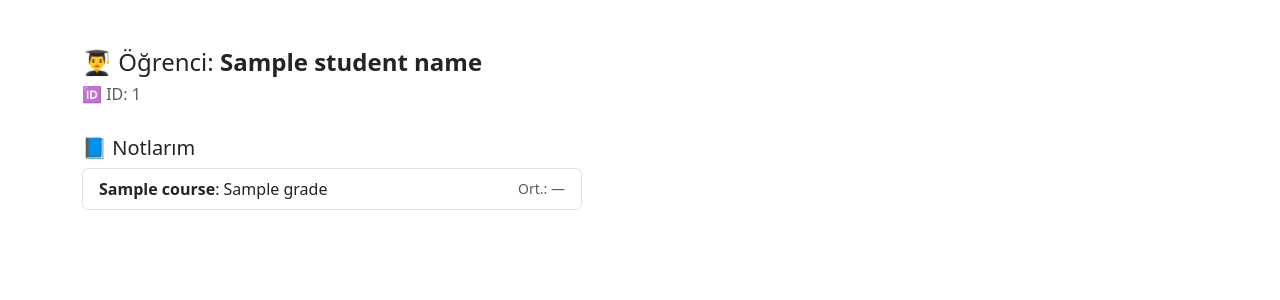
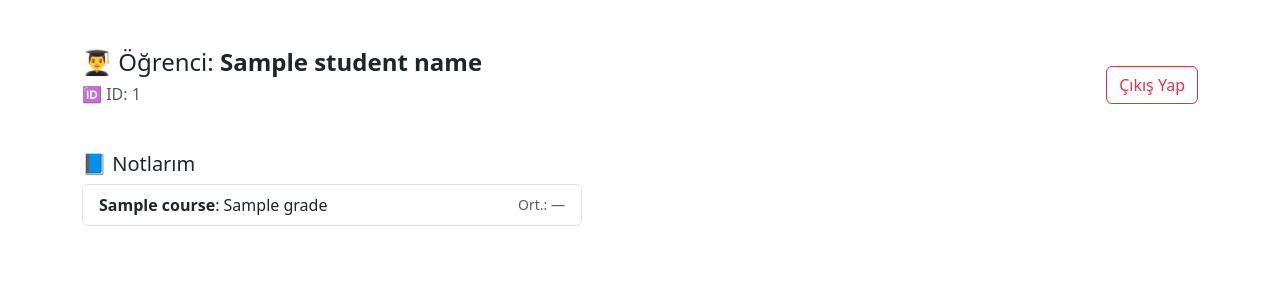
Before and after one commit to macitf/cloud-not-sistemi, a Flask app: template templates/student.html in a window 1280 px wide. Shown: the top 300 px of the page. Run offline with Flask 3, Linux system fonts and the light colour scheme; the template is opened without the code that fills it: most values are stand-ins (such as "Sample title", 1, 10 or a date in 2020); some libraries are stand-ins or nearby versions.

Commit message:
redis eklendi student.html çıkış yap eklendi

```diff
--- a/app.py
+++ b/app.py
@@ -1,4 +1,6 @@
 from flask import Flask, request, jsonify, render_template, redirect, url_for
+from flask_caching import Cache
+from datetime import datetime
 import psycopg2
 import os
 from dotenv import load_dotenv
@@ -13,9 +15,18 @@ DATABASE_URL = os.getenv("DATABASE_URL")
 conn = psycopg2.connect(DATABASE_URL)
 cursor = conn.cursor()
 
+# Redis bağlantısı
+cache_config = {
+    "CACHE_TYPE": "RedisCache",
+    "CACHE_REDIS_URL": os.getenv("REDIS_URL")
+}
+cache = Cache(config=cache_config)
+cache.init_app(app)
+
 # Log fonksiyonu (stdout)
 def log(msg):
     print(f"📘 {msg}")
+
 
 # Tabloları oluştur
 def init_db():
@@ -39,10 +50,14 @@ def init_db():
     conn.commit()
     log("Veritabanı tabloları oluşturuldu")
 
+
+
 # 🔐 Giriş Sayfası
 @app.route('/')
 def index():
     return render_template("login.html")
+
+
 
 # 🔐 Giriş Kontrolü
 @app.route('/login', methods=['POST'])
@@ -94,9 +109,11 @@ def add_grade_web():
     teacher_id = request.form.get("teacher_id")
 
     try:
+        # Öğretmenin verdiği dersi ve adını çek
         cursor.execute("SELECT course, username FROM users WHERE id=%s", (teacher_id,))
         course, name = cursor.fetchone()
 
+        # Notu ekle veya güncelle
         cursor.execute("""
             INSERT INTO grades (student_id, course, grade)
             VALUES (%s, %s, %s)
@@ -105,17 +122,23 @@ def add_grade_web():
         """, (student_id, course, grade))
         conn.commit()
 
+        # ✅ Öğrenciye ait not cache'i sil
+        cache.delete(f"grades_{student_id}")
+
     except Exception as e:
         conn.rollback()
         print("❌ Not eklenirken hata:", e)
         return "<h3>❌ Not eklenemedi. Hata loga yazıldı. <a href='/'>Geri dön</a></h3>"
 
+    # Notları tekrar çek
     cursor.execute("SELECT student_id, course, grade FROM grades WHERE course=%s", (course,))
     grades = cursor.fetchall()
 
+    # Öğrenci listesini çek
     cursor.execute("SELECT id, username FROM users WHERE role='student'")
     students = cursor.fetchall()
 
+    # Ortalama hesapla
     cursor.execute("SELECT ROUND(AVG(grade), 1) FROM grades WHERE course = %s", (course,))
     course_avg = cursor.fetchone()[0] or 0
 
@@ -138,6 +161,7 @@ def delete_grade(student_id):
 
 # 👨‍🎓 Öğrenci Paneli
 @app.route('/students/<int:student_id>/grades')
+@cache.cached(timeout=300, key_prefix=lambda: f"grades_{request.view_args['student_id']}")
 def view_grades_web(student_id):
     # Öğrencinin notlarını al
     cursor.execute("SELECT course, grade FROM grades WHERE student_id=%s", (student_id,))
@@ -156,7 +180,7 @@ def view_grades_web(student_id):
     """)
     averages = cursor.fetchall()
 
-    # Ortalamaları sözlük haline getir (örnek: {'Matematik': 75.0, 'Türkçe': 85.5})
+    # Ortalamaları sözlük haline getir
     avg_dict = {course: avg for course, avg in averages}
 
     return render_template("student.html",
@@ -164,6 +188,7 @@ def view_grades_web(student_id):
                            student_id=student_id,
                            student_name=student_name,
                            averages=avg_dict)
+
 
 
 
@@ -178,3 +203,6 @@ def get_grades_api(student_id):
 if __name__ == '__main__':
     init_db()
     app.run(host="0.0.0.0", port=int(os.getenv("PORT", 5000)))
+
+if __name__ == "__main__":
+    app.run(debug=True)
--- a/requirements.txt
+++ b/requirements.txt
@@ -1,3 +1,5 @@
 Flask
 psycopg2-binary
 python-dotenv
+Flask-Caching
+redis
--- a/templates/student.html
+++ b/templates/student.html
@@ -6,7 +6,10 @@
   <title>Öğrenci Paneli</title>
   <link href="https://cdn.jsdelivr.net/npm/bootstrap@5.3.0/dist/css/bootstrap.min.css" rel="stylesheet">
   <style>
-    .top-info {
+    .top-bar {
+      display: flex;
+      justify-content: space-between;
+      align-items: center;
       margin-bottom: 30px;
     }
     .top-info h4 {
@@ -19,9 +22,12 @@
 </head>
 <body class="container mt-5">
 
+  <div class="top-bar">
     <div class="top-info">
       <h4>👨‍🎓 Öğrenci: <strong>{{ student_name }}</strong></h4>
       <p class="text-muted">🆔 ID: {{ student_id }}</p>
+    </div>
+    <a href="/" class="btn btn-outline-danger">Çıkış Yap</a>
   </div>
 
   <div class="not-listesi">
@@ -40,7 +46,6 @@
         {% endif %}
       {% endfor %}
     </ul>
-
   </div>
 
 </body>
```
Lines whose indentation alone changed are shown as unchanged.
